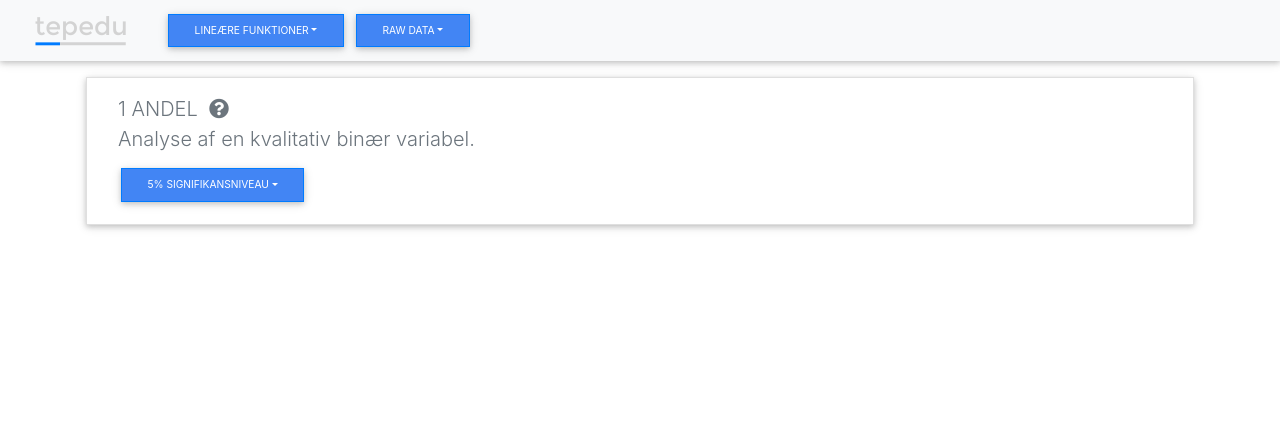
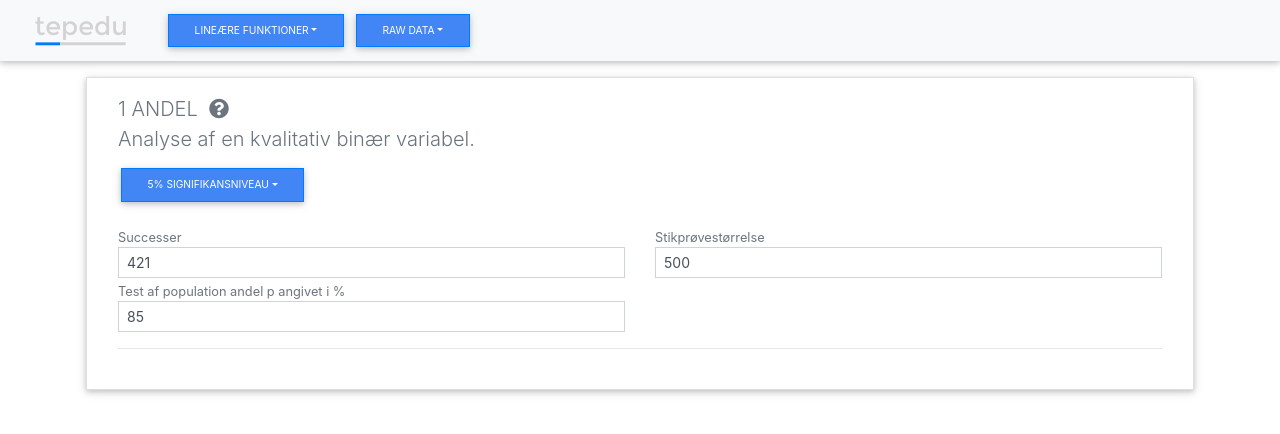
Before and after one commit to cphthomas/video, a React (Create React App) app: page /andel in a window 1280 px wide. Shown: the top 434 px of the page. Built offline with nearby package versions, Linux system fonts and the light colour scheme.

Commit message:
abc input fields

```diff
--- a/src/routes/andel.js
+++ b/src/routes/andel.js
@@ -1,4 +1,4 @@
-import { Form, Row, Col } from 'react-bootstrap';
+import { Form, Row, Col, FormControl } from 'react-bootstrap';
 // import { Form, Row, Col, FormControl, Button, Alert } from 'react-bootstrap';
 import { useState } from 'react';
 // import Toggle from './ToggleRenderProps';
@@ -19,7 +19,8 @@ import InputGroup from 'react-bootstrap/InputGroup';
 
 export default function Andel() {
   var [a, seta] = useState(+(421).toFixed(2));
-  var [b, setb] = useState(+(421).toFixed(2));
+  var [b, setb] = useState(+(500).toFixed(2));
+  var [c, setc] = useState(+(85).toFixed(2));
   var [sig, setsig] = useState(['5% signifikansniveau']);
   var sigSelect = (e) => {
     setsig(e);
@@ -83,6 +84,153 @@ export default function Andel() {
                       </InputGroup>
                     </Col>
                   </Row>
+                  <br></br>
+                  <Row>
+                    <Col>
+                      {a > b && (
+                        <div class="alert alert-danger">
+                          <strong>Bemærk!</strong> Antallet af successer skal være mindre end stikprøvens størrelse.
+                        </div>
+                      )}
+                    </Col>
+                  </Row>
+                  <Row>
+                    <Col>
+                      <Form.Text className="text-muted">Successer</Form.Text>
+                      <InputGroup size="sm">
+                        <OverlayTrigger
+                          placement="auto"
+                          delay={{
+                            show: 100,
+                            hide: 100,
+                          }}
+                          overlay={
+                            <Tooltip>
+                              {a} successer i en samlet stikprøve på {b}
+                              .<br />
+                            </Tooltip>
+                          }
+                        >
+                          <FormControl
+                            type="number"
+                            // max="-0.000000001"
+                            step={1}
+                            precision={0}
+                            //mobile={true}
+                            value={+a}
+                            onChange={(e) => seta(e.target.value)}
+                            placeholder="0"
+                          />
+                        </OverlayTrigger>
+                        {/* <InputGroup.Append>
+													<InputGroup.Text
+														inputGroup-sizing-sm
+														id="basic-addon2"
+													>
+														Successer
+													</InputGroup.Text>
+												</InputGroup.Append> */}
+                      </InputGroup>
+                    </Col>
+                    <br></br>
+                    <Col>
+                      <Form.Text className="text-muted">Stikprøvestørrelse</Form.Text>
+                      <InputGroup size="sm">
+                        <OverlayTrigger
+                          placement="auto"
+                          delay={{
+                            show: 100,
+                            hide: 100,
+                          }}
+                          overlay={<Tooltip>Den samlede stikprøvestørrelse er her {b}</Tooltip>}
+                        >
+                          <FormControl
+                            type="number"
+                            // max="-0.000000001"
+                            step={1}
+                            precision={0}
+                            //mobile={true}
+                            value={+b}
+                            onChange={(e) => setb(e.target.value)}
+                            placeholder="0"
+                          />
+                        </OverlayTrigger>
+                      </InputGroup>
+                    </Col>
+                  </Row>
+                  {c > 99.9999 && <br></br>}
+                  <Row>
+                    <Col>
+                      {c > 99.9999 && (
+                        <div class="alert alert-danger">
+                          <strong>Bemærk!</strong> Sandsynligheden skal være mindre en 100%
+                        </div>
+                      )}
+                    </Col>
+                  </Row>
+                  <Row>
+                    <Col>
+                      <Form.Text className="text-muted">Test af population andel p angivet i %</Form.Text>
+                      <InputGroup size="sm">
+                        <OverlayTrigger
+                          placement="auto"
+                          delay={{
+                            show: 100,
+                            hide: 100,
+                          }}
+                          overlay={
+                            <Tooltip>
+                              Du tester nu andel {c}%. Andelen skal være mellem 0% og 100%! .<br />
+                            </Tooltip>
+                          }
+                        >
+                          <FormControl
+                            type="number"
+                            // max="-0.000000001"
+                            step={1}
+                            precision={0}
+                            //mobile={true}
+                            value={+c}
+                            onChange={(e) => setc(e.target.value)}
+                            placeholder="0"
+                          />
+                        </OverlayTrigger>
+                      </InputGroup>
+                    </Col>
+                    <br></br>
+                    <Col></Col>
+                  </Row>
+                  <Row>
+                    {/* <Col class="col-6">
+                      <Form.Text className="text-muted">Test af population andel p angivet i %</Form.Text>
+                      <InputGroup size="sm">
+                        <OverlayTrigger
+                          placement="auto"
+                          delay={{
+                            show: 100,
+                            hide: 100,
+                          }}
+                          overlay={<Tooltip>Du tester nu andel {c}%. Andelen skal være mellem 0% og 100%!</Tooltip>}
+                        >
+                          <FormControl
+                            type="number"
+                            // max="-0.000000001"
+                            step={1}
+                            precision={0}
+                            //mobile={true}
+                            value={+c}
+                            onChange={(e) => setc(e.target.value)}
+                            placeholder="0"
+                          />
+                        </OverlayTrigger>
+                        <InputGroup.Append>
+                          <InputGroup.Text id="basic-addon2">%</InputGroup.Text>
+                        </InputGroup.Append>
+                      </InputGroup>
+                    </Col>
+                    <Col class="col-6"></Col> */}
+                  </Row>
+                  <hr></hr>
                 </Form>
               </div>
             </Container>
```
Also changed, not shown: public/logo192.png (deleted), public/logo512.png (deleted).
